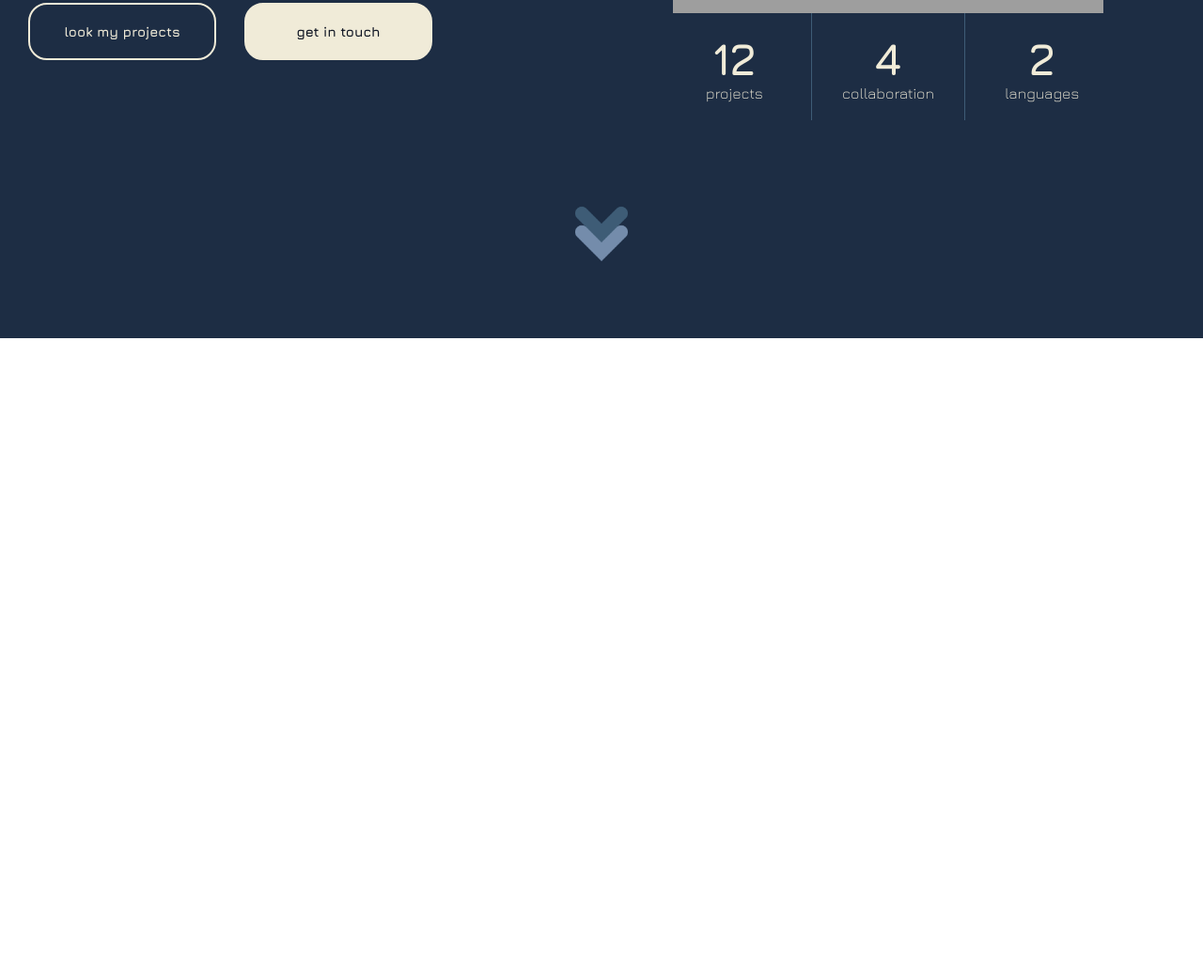
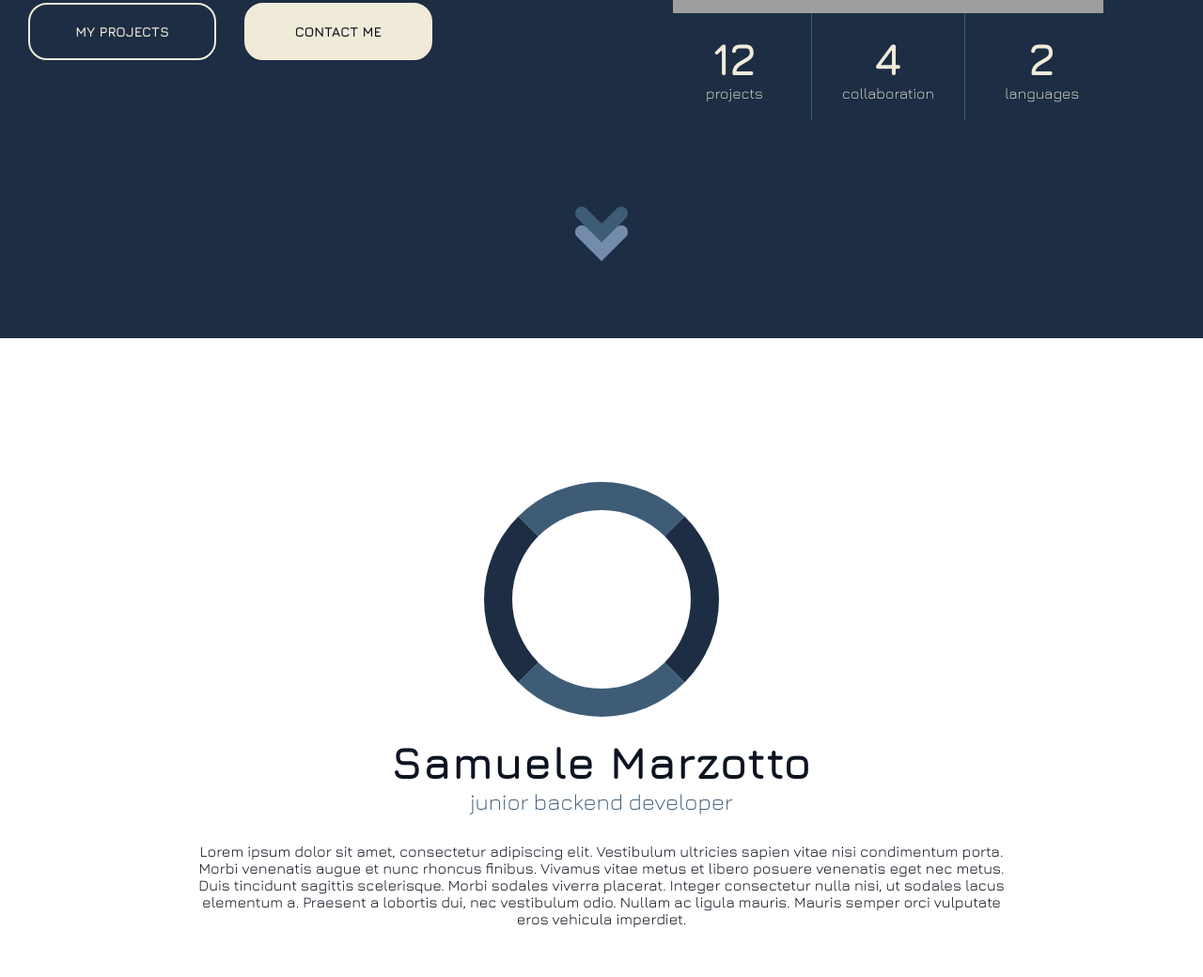
Before and after one commit to marzsam/marzsam.github.io, a plain HTML site: page index.html in a window 1280 px wide. Shown: the part 440-1480 px from the top of the page at 94% size. Drawn offline with Linux system fonts and the light colour scheme; grey boxes are pictures that could not be loaded.

Commit message:
added about page

```diff
--- /dev/null
+++ b/about.css
@@ -0,0 +1,48 @@
+.about-container{
+    display: flex;
+    justify-content: center;
+    align-items: center;
+    padding-bottom: 70px;
+}
+.about{
+    display: flex;
+    align-items: center;
+    justify-content: center;
+    flex-direction: column;
+    max-width: 900px;
+}
+
+.personal-photo{
+    height: 250px;
+    width: 250px;
+    border-bottom-color: #3E5C76;
+    border-left-color: #1D2D44;
+    border-top-color: #3E5C76;
+    border-right-color: #1D2D44;
+    border-style: solid;
+    border-width: 30px;
+    border-radius: 100%;
+}
+
+.about-title{
+    font-size: 3rem;
+    color: #0D1321;
+    font-style: normal;
+    font-weight: bold;
+    padding-top: 20px;
+}
+
+.about-subtitle{
+    font-size: 1.5rem;
+    color: #3E5C76;
+    font-style: normal;
+    font-weight: lighter;
+    padding-bottom: 10px;
+}
+
+.about-text{
+    color: #0D1321;
+    font-style: normal;
+    text-align: center;
+    padding: 20px;
+}
--- a/home.css
+++ b/home.css
@@ -3,14 +3,6 @@
     flex-direction: column;
     width: 100%;
     min-height: 100vh;
-}
-
-.full-height{
-    display: flex;
-    min-height: 100vh;
-    width: 100%;
-    padding: 70px 30px;
-    padding-bottom: 30px;
 }
 
 .home-container{
@@ -31,6 +23,7 @@
     max-width: 800px;
     flex-direction: column;
     justify-content: center;
+    align-items: center;
 }
 
 .home-left-text{
@@ -39,14 +32,14 @@
 }
 
 .title{
-    font-size: 7rem;
+    font-size: 8rem;
     font-style: normal;
     font-weight: bolder;
     color: #F0EBD8;
 }
 
 .sub-title{
-    font-size: 2rem;
+    font-size: 2.5rem;
     font-style: normal;
     font-weight: bold;
     color: #F0EBD8;
@@ -79,7 +72,7 @@
 .cta{
     display: flex;
     justify-content: left;
-    padding: 20px 0px;
+    padding: 30px 0px;
 }
 
 .look-projects{
--- a/index.html
+++ b/index.html
@@ -7,6 +7,7 @@
         <link rel="stylesheet" href="styles.css">
         <link rel="stylesheet" href="menu.css">
         <link rel="stylesheet" href="home.css">
+        <link rel="stylesheet" href="about.css">
     </head>
     <body>
         <div class="menu-container">
@@ -29,7 +30,7 @@
 
                 <div id="menu-links" class="menu-links">
                     <ul class="menu-link-list">
-                        <li class="menu-link"><a class="menu-link" href="#" title="let me introduce my self" >ABOUT ME</a></li>
+                        <li class="menu-link"><a class="menu-link" href="#about-container" title="let me introduce my self" >ABOUT ME</a></li>
                         <li class="menu-link"><a class="menu-link" href="#" title="take a look to my general skills">SKILLS</a></li>
                         <li class="menu-link"><a class="menu-link" href="#" title="discover my personal projects">PORTFOLIO</a></li>
                         <li class="menu-link"><a class="menu-link" href="#" title="get in touch with me">CONTACTS</a></li>
@@ -53,7 +54,7 @@
                     <div class="home-left">
                         <div class="home-left-text">
                             <h2 class="sub-title">Hello world! I'm marzsam and I like to</h2>
-                            <h1 class="title">> MAKE CODE</h1>
+                            <h1 class="title">MAKE CODE</h1>
                             <h3 class="sub-sub-title">junior backend developer and computer engineer</h3>
                             <ul class="language-list">
                                 <li class="language-item">java</li>
@@ -62,11 +63,12 @@
                                 <li class="language-item">sql</li>
                                 <li class="language-item">php</li>
                             </ul>
+                            <div class="cta">
+                            <div class="look-projects cta-left"><a>MY PROJECTS</a></div>
+                            <div class="get-touch"><a>CONTACT ME</a></div>
                         </div>
-                        <div class="cta">
-                            <div class="look-projects cta-left"><a>look my projects</a></div>
-                            <div class="get-touch"><a>get in touch</a></div>
                         </div>
+
 
 
 
@@ -92,9 +94,16 @@
                 <a class="get-more" href="#about-container"></a>
             </div>
             <div id="about-container" class="about-container full-height">
+                <div class="about">
+                    <div class="personal-photo">
 
+                    </div>
+                    <h1 class="about-title">Samuele Marzotto</h1>
+                    <h2 class="about-subtitle">junior backend developer</h2>
+                    <p class="about-text">Lorem ipsum dolor sit amet, consectetur adipiscing elit. Vestibulum ultricies sapien vitae nisi condimentum porta. Morbi venenatis augue et nunc rhoncus finibus. Vivamus vitae metus et libero posuere venenatis eget nec metus. Duis tincidunt sagittis scelerisque. Morbi sodales viverra placerat. Integer consectetur nulla nisi, ut sodales lacus elementum a. Praesent a lobortis dui, nec vestibulum odio. Nullam ac ligula mauris. Mauris semper orci vulputate eros vehicula imperdiet.</p>
+                </div>
             </div>
-            <div class="skills-container full-height">
+            <div class="skills-container full-height" style="background-color: #3E5C76;">
 
             </div>
             <div class="portfolio-container full-height">
--- a/styles.css
+++ b/styles.css
@@ -16,3 +16,11 @@ html{
 a{
 text-decoration: none;
 }
+
+.full-height{
+    display: flex;
+    min-height: 100vh;
+    width: 100%;
+    padding: 70px 30px;
+    padding-bottom: 30px;
+}
```
